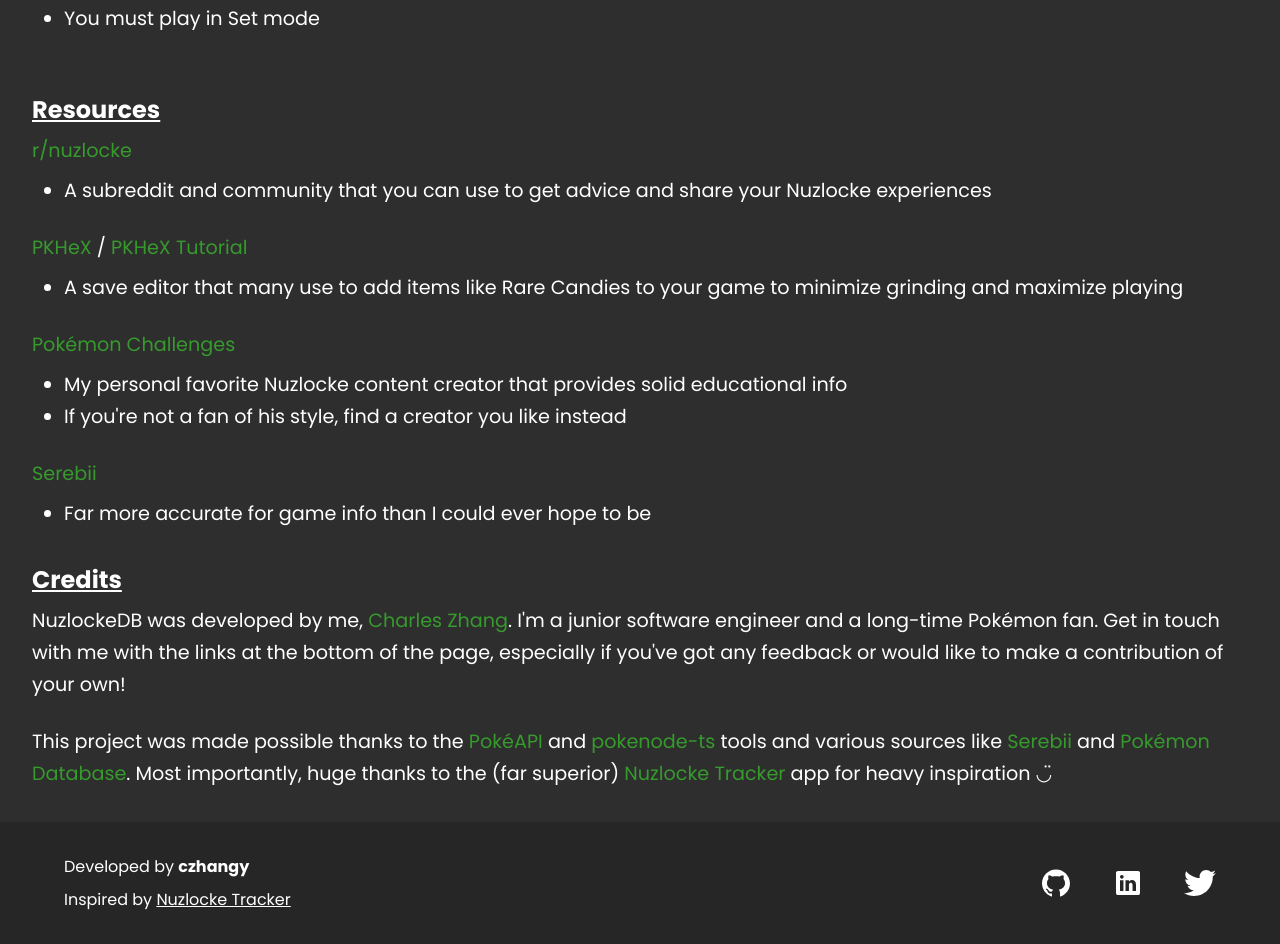
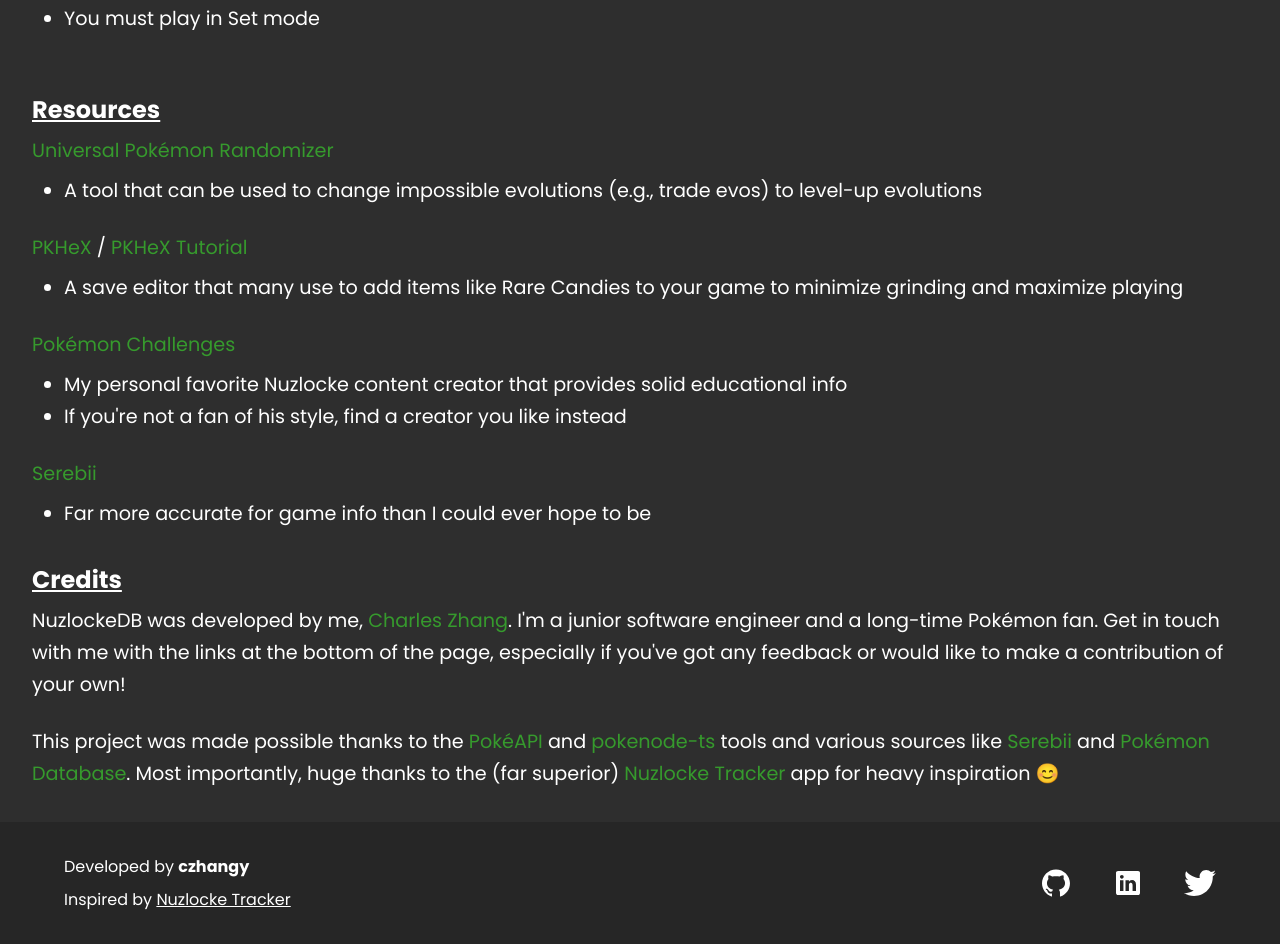
Before and after one commit to czhangy/nuzdocs, a Next.js app: page /about in a window 1280 px wide. Shown: the part 842-1786 px from the top of the page. Built offline with nearby package versions, Linux system fonts and the light colour scheme.

Commit message:
Fixes on about page + adding global scrollbar styling

```diff
--- a/src/components/AboutPage/AboutPage.tsx
+++ b/src/components/AboutPage/AboutPage.tsx
@@ -73,17 +73,18 @@ const AboutPage: React.FC = () => {
                     <h2 className={styles.header}>{pageNames[2]}</h2>
                     <p className={styles.content}>
                         <a
-                            href="https://www.reddit.com/r/nuzlocke/"
+                            href="https://pokehacks.dabomstew.com/randomizer/"
                             target="_blank"
                             rel="noreferrer"
                             className={styles.link}
                         >
-                            r/nuzlocke
+                            Universal Pokémon Randomizer
                         </a>
                     </p>
                     <ul className={styles.list}>
                         <li className={styles["bullet-point"]}>
-                            A subreddit and community that you can use to get advice and share your Nuzlocke experiences
+                            A tool that can be used to change impossible evolutions (e.g., trade evos) to level-up
+                            evolutions
                         </li>
                     </ul>
                     <br />
@@ -183,7 +184,7 @@ const AboutPage: React.FC = () => {
                         <a href="https://nuzlocke.app/" target="_blank" rel="noreferrer" className={styles.link}>
                             Nuzlocke Tracker
                         </a>{" "}
-                        app for heavy inspiration ◡̈
+                        app for heavy inspiration 😊
                     </p>
                 </section>
             </div>
--- a/src/styles/globals.scss
+++ b/src/styles/globals.scss
@@ -10,12 +10,27 @@
 
 html,
 body {
+    --scrollbar-border: 4px;
+    --scrollbar-radius: 20px;
+    --scrollbar-width: 8px;
+
     background: constants.$accent-color;
     color: constants.$text-color;
     font-family: constants.$main-font;
     overflow-x: clip;
     padding: 0;
     margin: 0;
+
+    ::-webkit-scrollbar {
+        background: constants.$bg-color;
+        width: calc(var(--scrollbar-width) + 2 * var(--scrollbar-border));
+    }
+
+    ::-webkit-scrollbar-thumb {
+        background: constants.$text-color;
+        border: var(--scrollbar-border) solid constants.$bg-color;
+        border-radius: var(--scrollbar-radius);
+    }
 }
 
 a {
```
Also changed, not shown: 1 other file (tests, documents, lock files or other folders).
